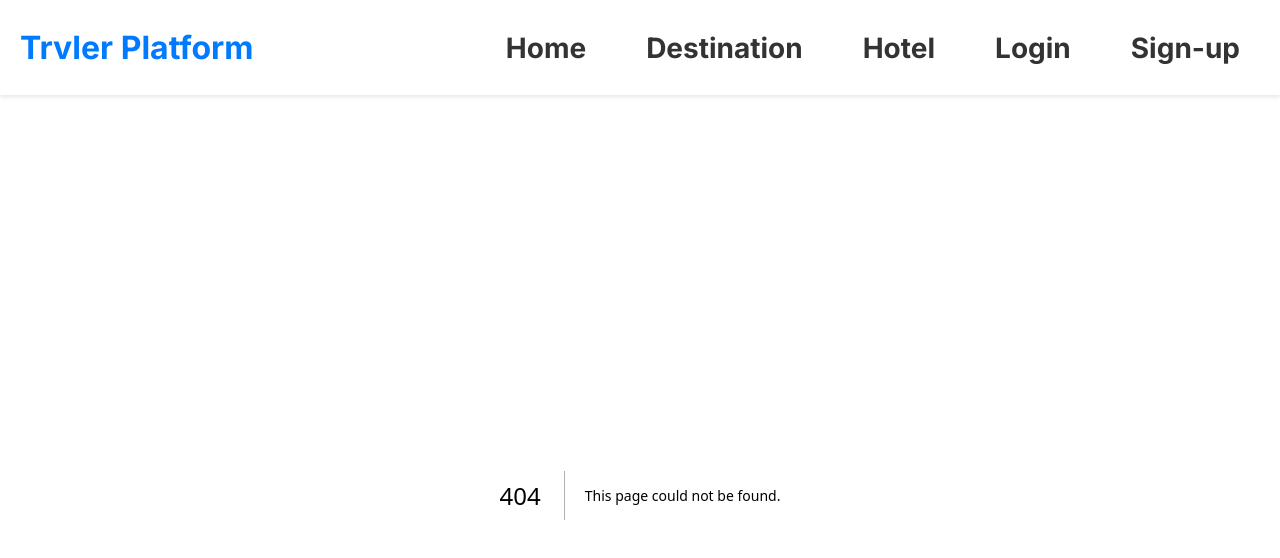
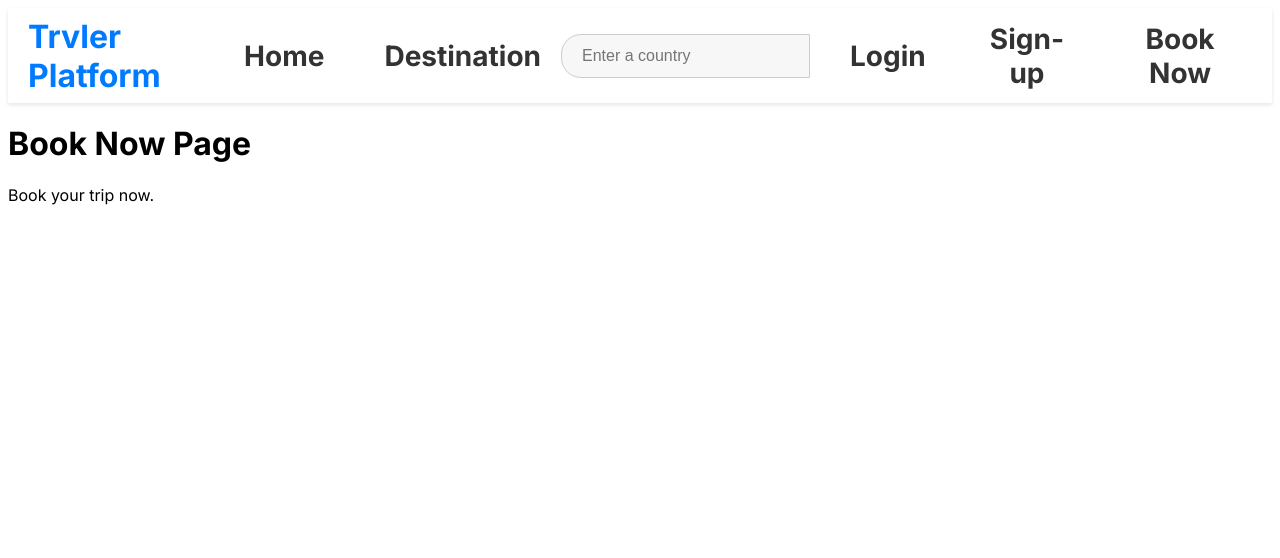
Before and after one commit to Pujarani06052001/travel_planner, a Next.js app: page /book in a window 1280 px wide. Before the commit this address had no page. Shown: the top 558 px of the page. Built offline with nearby package versions, Linux system fonts and the light colour scheme.

Commit message:
routting complete

```diff
--- /dev/null
+++ b/app/book/page.js
@@ -0,0 +1,10 @@
+const Book = () => {
+    return (
+        <div>
+            <h1>Book Now Page</h1>
+            <p>Book your trip now.</p>
+        </div>
+    );
+};
+
+export default Book;
--- a/app/components/Navbar.js
+++ /dev/null
@@ -1,18 +0,0 @@
-import React from 'react';
-
-const Navbar = () => {
-  return (
-    <div className="navbar">
-      <h1>Trvler Platform</h1>
-      <div className="nav-links">
-        <a href="/" className="active">Home</a>
-        <a href="/destination">Destination</a>
-        <a className="hotel" href="hotel">Hotel</a>
-        <a className="login" href="#Login">Login</a>
-        <a className="sign" href="#Sign up">Sign-up</a>
-      </div>
-    </div>
-  );
-};
-
-export default Navbar;
--- a/app/layout.js
+++ b/app/layout.js
@@ -1,6 +1,6 @@
 import { Inter } from "next/font/google";
 import "./globals.css";
-import Navbar from "./components/Navbar";
+import Navbar from "./navbar";
 
 const inter = Inter({ subsets: ["latin"] });
 
--- a/app/components/login.js
+++ b/app/login/page.js
@@ -1,9 +1,6 @@
-import Navbar from './Navbar';
-
 const Login = () => {
     return (
         <div>
-            <Navbar />
             <h1>Login Page</h1>
             <p>Login to your account.</p>
         </div>
--- /dev/null
+++ b/app/navbar.js
@@ -0,0 +1,29 @@
+// import React from 'react';
+import Link from 'next/link';
+const Navbar = () => {
+  return (
+    <div className="navbar">
+      <h1>Trvler Platform</h1>
+      <div className="nav-links">
+        <Link href="/">
+          <span className="active">Home</span>
+        </Link>
+        <Link href="/destination">
+          <span>Destination</span>
+        </Link>
+        <input className="input" type="text" placeholder="Enter a country" />
+        <Link href="/login">
+          <span className="login">Login</span>
+        </Link>
+        <Link href="/signup">
+          <span className="signup">Sign-up</span>
+        </Link>
+        <Link href="/book">
+          <span className="sign">Book Now</span>
+        </Link>
+      </div>
+    </div>
+  );
+};
+
+export default Navbar;
--- a/app/page.js
+++ b/app/page.js
@@ -1,6 +1,6 @@
 import React from 'react';
-import Footer from "./components/Footer";
-import Fetchdata from "./components/FetchdataAll";
+import Footer from "./components/footer";
+import Fetchdata from "./components/fetchdataAll";
 
 import 'bootstrap/dist/css/bootstrap.css';
 
--- a/app/components/signup.js
+++ b/app/signup/page.js
@@ -1,9 +1,6 @@
-import Navbar from './Navbar';
-
 const Signup = () => {
     return (
         <div>
-            <Navbar />
             <h1>Sign-up Page</h1>
             <p>Create a new account.</p>
         </div>
```
Also changed, not shown: app/destination/page.js (added, +10 -0 lines), app/components/fetchdataAll.js (renamed from app/components/FetchdataAll.js), app/components/footer.js (renamed from app/components/Footer.js).
